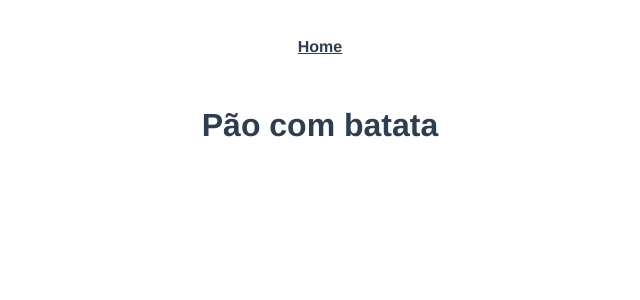
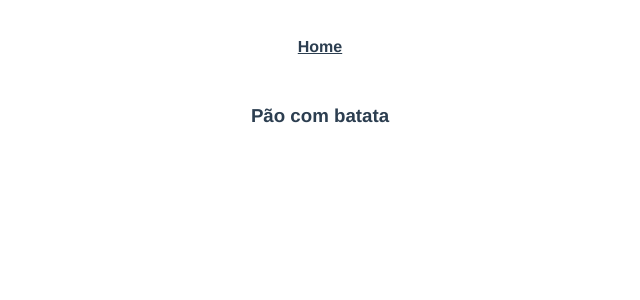
Before and after one commit to MunninUs/munninus, a Vue app: page /#/login in a window 1280 px wide. Shown: the top 300 px of the page, without its empty margins (320-960 px from the left). Built offline with nearby package versions, Linux system fonts and the light colour scheme.

Commit message:
Force conflict

```diff
--- a/src/views/LoginView.vue
+++ b/src/views/LoginView.vue
@@ -1,6 +1,6 @@
 <template>
   <div>
-    <h1>Pão com batata</h1>
+    <h3>Pão com batata</h3>
   </div>
 </template>
 
```
